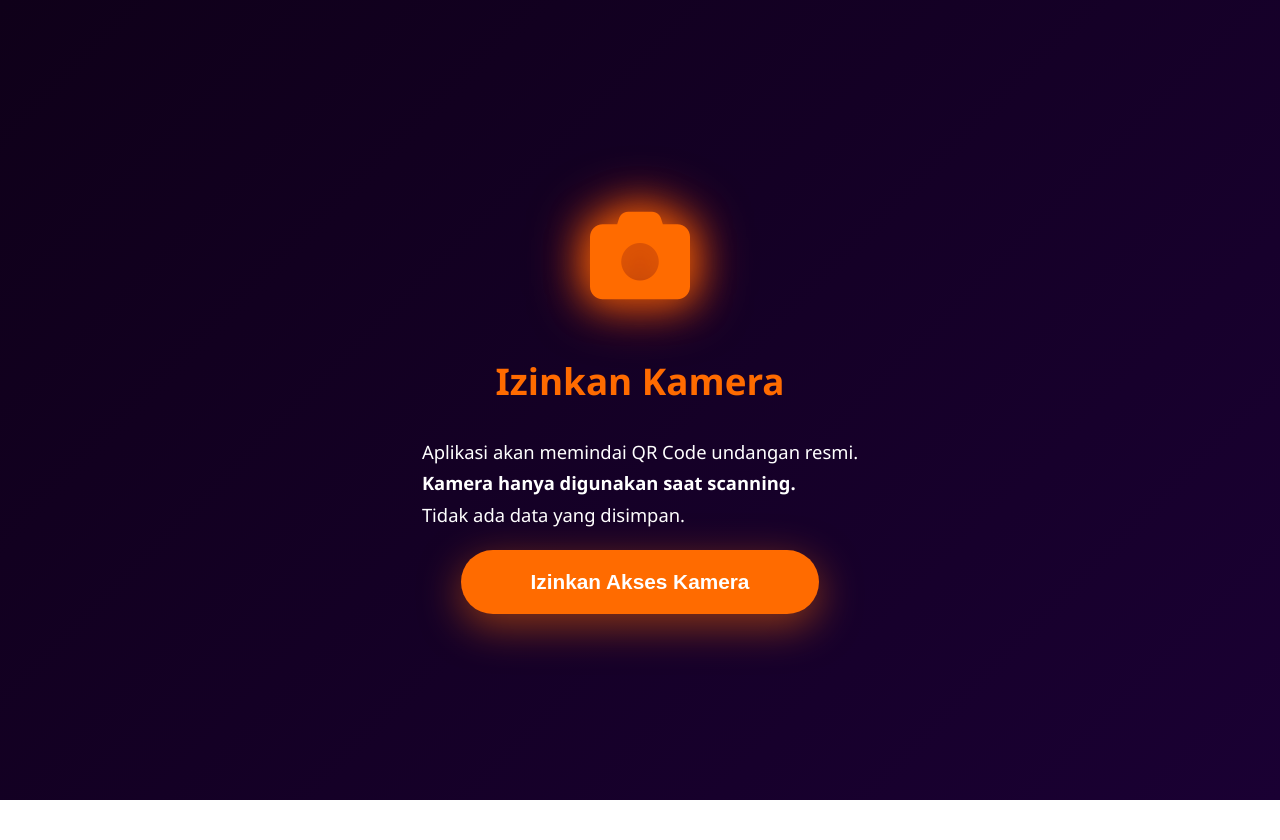
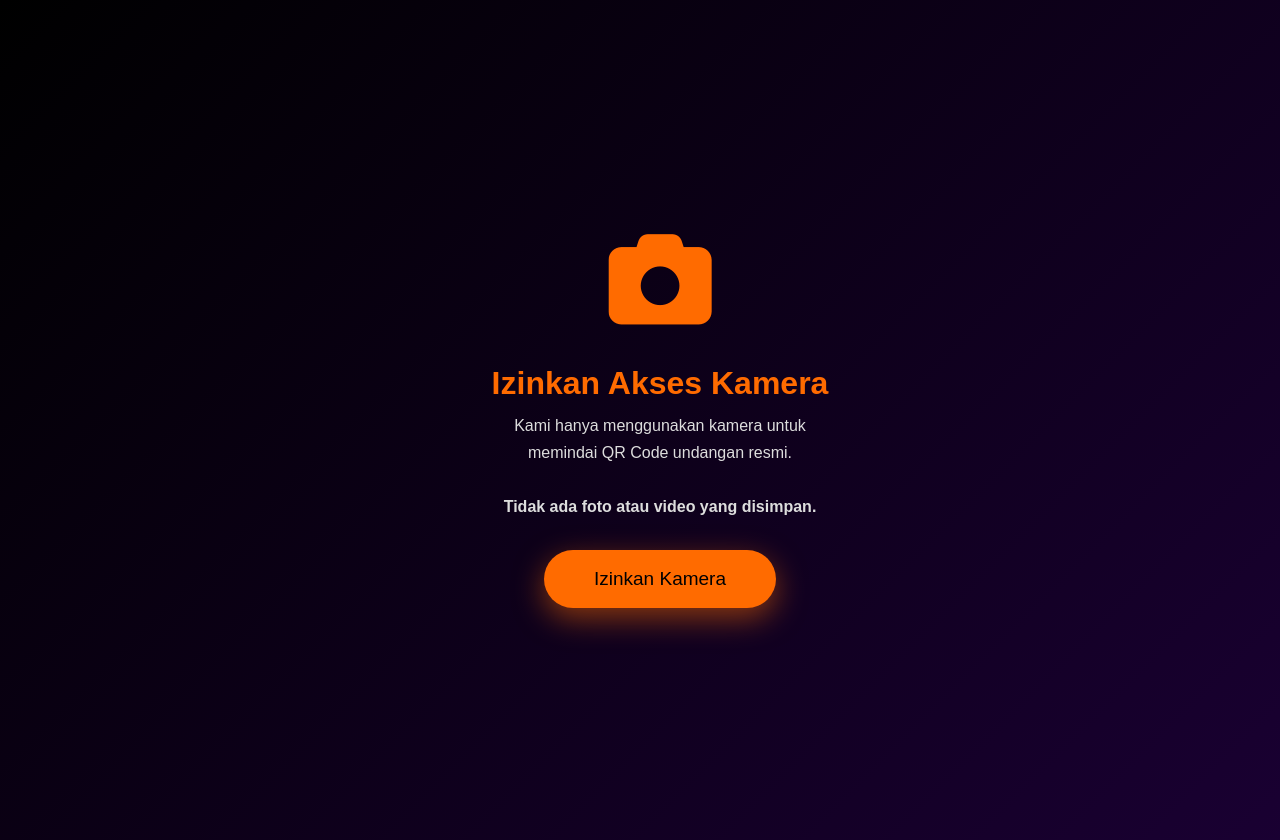
Before and after one commit to rivaldoluk/pilkades-import, a plain HTML site: page index.html in a window 1280 px wide. Both pictures are taken after a click on the button "Scan QR Code Undangan". Before the commit the page ends 800 px from the top, so only its background shows below. Drawn offline with Linux system fonts and the light colour scheme.

Commit message:
Update index.html

```diff
--- a/index.html
+++ b/index.html
@@ -3,238 +3,172 @@
 <head>
   <meta charset="utf-8">
   <meta name="viewport" content="width=device-width, initial-scale=1">
-  <title>Pilkades 2026 - Aktivasi Wallet</title>
+  <title>Pilkades 2026 - Aktivasi Wallet Voting</title>
   <link rel="stylesheet" href="https://cdnjs.cloudflare.com/ajax/libs/font-awesome/6.5.0/css/all.min.css">
   <style>
-    *{margin:0;padding:0;box-sizing:border-box;}
-    body{
-      font-family:'Segoe UI',sans-serif;
-      background:linear-gradient(135deg,#0f0019,#1a0033);
-      color:#fff;
-      min-height:100vh;
-      display:flex;
-      align-items:center;
-      justify-content:center;
-      padding:16px;
+    body {
+      font-family: Arial, Helvetica, sans-serif;
+      background: #000;
+      color: white;
+      text-align: center;
+      padding: 20px;
+      margin: 0;
+      min-height: 100vh;
+      display: flex;
+      align-items: center;
+      justify-content: center;
     }
-    .card{
-      background:#111;
-      width:100%;
-      max-width:440px;
-      border-radius:28px;
-      padding:36px 28px;
-      box-shadow:0 20px 60px rgba(255,107,0,0.25);
-      border:1px solid rgba(255,107,0,0.15);
-      position:relative;
-      overflow:hidden;
+    .card {
+      background: #111;
+      padding: 35px 25px;
+      border-radius: 20px;
+      max-width: 420px;
+      width: 95%;
+      box-shadow: 0 10px 40px rgba(255, 107, 0, 0.3);
     }
-    .card::before{
-      content:'';position:absolute;top:0;left:0;right:0;height:4px;
-      background:linear-gradient(90deg,#ff6b00,#ff9f43);
+    h1 {
+      color: #ff6b00;
+      margin: 0 0 20px;
+      font-size: 2.2em;
     }
-    h1{
-      font-size:2.4em;
-      text-align:center;
-      margin-bottom:8px;
-      color:#ff6b00;
-      text-shadow:0 0 20px rgba(255,107,0,0.4);
+    .steps {
+      text-align: left;
+      background: #1a1a1a;
+      padding: 18px;
+      border-radius: 12px;
+      margin: 20px 0;
+      font-size: 0.98em;
+      line-height: 1.75;
     }
-    .subtitle{
-      text-align:center;
-      font-size:1.15em;
-      opacity:0.9;
-      margin-bottom:24px;
+    .steps b {color:#ff8b3d;}
+    .seed {
+      background: #222;
+      padding: 20px;
+      border-radius: 12px;
+      font-family: 'Courier New', monospace;
+      font-size: 1.18em;
+      line-height: 1.9;
+      word-spacing: 10px;
+      margin: 25px 0;
+      user-select: all;
+      border: 1px solid #333;
+      min-height: 90px;
+      display: flex;
+      align-items: center;
+      justify-content: center;
+      cursor: text;
+    }
+    .seed-locked {
+      background: #330000;
+      border: 2px dashed #ff4444;
+      color: #ff8888;
+      user-select: none;
+    }
+    .btn {
+      background: #ff6b00;
+      color: white;
+      border: none;
+      padding: 16px 32px;
+      font-size: 18px;
+      border-radius: 50px;
+      cursor: pointer;
+      margin: 12px 8px;
+      display: inline-block;
+      min-width: 260px;
+      transition: all 0.3s;
+    }
+    .btn:hover {background:#e55a00;}
+    .btn-scan {background:#0066ff; font-weight:bold;}
+    .btn-copy {background:#333;}
+    .btn-copy i {margin-right:8px;}
+    .btn-copy.copied {background:#0c6e0c;}
+    .footer {
+      margin-top: 40px;
+      font-size: 0.9em;
+      color: #888;
     }
 
-    .steps{
-      background:rgba(255,107,0,0.08);
-      border:1px solid rgba(255,107,0,0.2);
-      padding:20px;
-      border-radius:18px;
-      font-size:1.02em;
-      line-height:1.85;
-      text-align:left;
-      margin:24px 0;
-    }
-    .steps b{color:#ff9f43;}
-
-    .seed{
-      background:#000;
-      border:2px solid #333;
-      padding:24px;
-      border-radius:18px;
-      font-family:'Courier New',monospace;
-      font-size:1.2em;
-      text-align:center;
-      margin:28px 0;
-      min-height:120px;
-      display:flex;
-      align-items:center;
-      justify-content:center;
-      word-break:break-all;
-      user-select:all;
-      font-weight:bold;
-      letter-spacing:1px;
-    }
-    .seed-locked{
-      background:#220000;
-      border:2px dashed #ff4444;
-      color:#ff7777;
-      user-select:none;
-    }
-
-    .btn{
-      width:100%;
-      padding:19px;
-      font-size:1.2em;
-      font-weight:bold;
-      border:none;
-      border-radius:60px;
-      margin:12px 0;
-      cursor:pointer;
-      transition:all 0.3s ease;
-      display:flex;
-      align-items:center;
-      justify-content:center;
-      gap:12px;
-      box-shadow:0 10px 30px rgba(0,0,0,0.4);
-    }
-    .btn:hover{transform:translateY(-4px);box-shadow:0 15px 40px rgba(0,0,0,0.5);}
-    .btn:active{transform:translateY(0);}
-
-    .btn-scan{background:#0066ff;color:white;}
-    .btn-scan:hover{background:#0052cc;}
-
-    .btn-copy{background:#2d2d2d;color:white;}
-    .btn-copy:hover{background:#444;}
-    .btn-copy.copied{background:#0d8c0d !important;color:white !important;}
-
-    .btn-metamask{background:#ff6b00;color:white;}
-    .btn-metamask:hover{background:#e55a00;}
-
-    .footer{
-      text-align:center;
-      margin-top:40px;
-      font-size:0.95em;
-      opacity:0.8;
-      line-height:1.6;
-    }
-
-    /* PERMISSION LAYER */
+    /* LAYER IZIN KAMERA CANTIK */
     #permissionOverlay{
       position:fixed;top:0;left:0;width:100%;height:100%;
-      background:linear-gradient(135deg,#0f0019,#1a0033);
+      background:linear-gradient(135deg,#000,#1a0033);
       display:none;align-items:center;justify-content:center;
       z-index:99999;flex-direction:column;padding:20px;
+      animation:fade 0.5s;
     }
     #permissionOverlay.active{display:flex;}
-    .perm-icon{font-size:100px;color:#ff6b00;margin-bottom:24px;animation:glow 2s infinite;}
-    @keyframes glow{0%,100%{text-shadow:0 0 20px #ff6b00;}50%{text-shadow:0 0 40px #ff6b00,0 0 60px #ff4500;}}
-    .perm-title{font-size:2.3em;font-weight:bold;color:#ff6b00;margin:10px 0;}
-    .perm-text{font-size:1.15em;line-height:1.7;max-width:90%;margin:20px 0;}
-    .perm-btn{
-      background:#ff6b00;color:white;padding:20px 70px;
-      font-size:1.3em;border-radius:60px;border:none;
-      font-weight:bold;box-shadow:0 12px 40px rgba(255,107,0,0.5);
-    }
-    .perm-btn:hover{background:#e55a00;transform:scale(1.05);}
+    @keyframes fade{from{opacity:0}to{opacity:1}}
+    .perm-icon{font-size:90px;color:#ff6b00;margin-bottom:20px;animation:pulse 2s infinite;}
+    @keyframes pulse{0%,100%{transform:scale(1)}50%{transform:scale(1.15)}}
+    .perm-title{font-size:2em;font-weight:bold;color:#ff6b00;margin:10px 0;}
+    .perm-text{line-height:1.7;max-width:340px;color:#ddd;}
+    .perm-btn{background:#ff6b00;padding:18px 50px;font-size:19px;border-radius:50px;border:none;cursor:pointer;margin-top:30px;box-shadow:0 10px 30px rgba(255,107,0,0.5);}
 
     /* SCANNER */
-    #scannerOverlay{
-      position:fixed;top:0;left:0;width:100%;height:100%;background:#000;
-      display:none;align-items:center;justify-content:center;z-index:9999;
-      flex-direction:column;padding:20px;
-    }
+    #scannerOverlay{position:fixed;top:0;left:0;width:100%;height:100%;background:#000;display:none;align-items:center;justify-content:center;z-index:9999;flex-direction:column;}
     #scannerOverlay.active{display:flex;}
-    #reader{
-      width:96%;max-width:420px;height:580px;
-      border-radius:30px;overflow:hidden;
-      border:9px solid #ff6b00;
-      box-shadow:0 0 90px rgba(255,107,0,0.9);
-    }
-    #reader video{border-radius:22px;}
-    .closeScanner{
-      position:absolute;top:20px;right:20px;
-      background:#ff0044;color:white;width:70px;height:70px;
-      border-radius:50%;font-size:38px;font-weight:bold;
-      display:flex;align-items:center;justify-content:center;
-      box-shadow:0 8px 30px rgba(0,0,0,0.8);
-      z-index:1000;
-    }
-    .scanner-title{font-size:2.1em;color:#ff6b00;margin:20px 0 10px;font-weight:bold;}
+    #reader{width:92%;max-width:400px;height:520px;border-radius:24px;overflow:hidden;border:7px solid #ff6b00;box-shadow:0 0 70px rgba(255,107,0,0.8);}
+    #reader video{width:100%;height:100%;object-fit:cover;border-radius:18px;}
+    .closeScanner{position:absolute;top:15px;right:15px;background:#ff2d2d;color:white;width:60px;height:60px;border-radius:50%;font-size:34px;display:flex;align-items:center;justify-content:center;cursor:pointer;z-index:1000;}
 
-    @media(max-width:480px){
-      h1{font-size:2.1em;}
-      .card{padding:30px 20px;}
-      .btn{font-size:1.15em;padding:17px;}
-      #reader{height:500px;}
-      .perm-icon{font-size:80px;}
-      .perm-title{font-size:2em;}
+    @media (max-width: 480px) {
+      h1 {font-size:1.9em;}
+      .btn {width:100%; margin:10px 0;}
+      .steps {font-size:0.95em;}
+      #reader{height:460px;}
     }
   </style>
 </head>
 <body>
 
-  <!-- HALAMAN AWAL -->
-  <div id="mainView">
-    <div class="card">
+  <!-- HALAMAN AWAL: SCAN QR -->
+  <div id="scanView" class="card">
     <h1>Pilkades 2026</h1>
-      <p class="subtitle">Aktivasi Wallet Voting Desa</p>
+    <p><strong>Aktivasi Wallet Voting</strong></p>
 
     <div class="steps">
-        Klik tombol biru di bawah → izinkan kamera → arahkan ke <b>QR Code undangan</b> dari panitia.
+      Kalau 12 kata belum muncul → klik tombol biru di bawah<br><br>
+      <b>Izinkan kamera → arahkan ke QR Code undangan dari panitia</b>
     </div>
 
     <div class="seed seed-locked" id="seedBox">
-        <i class="fas fa-qrcode fa-3x"></i><br><br>
-        Menunggu scan QR Code undangan...
+      <i class="fas fa-lock fa-2x"></i><br><br>
+      Scan QR Code undangan untuk melihat 12 kata rahasia
     </div>
 
-      <button class="btn btn-scan" id="scanBtn">
-        <i class="fas fa-camera"></i> Scan QR Code Undangan
-      </button>
+    <button class="btn btn-scan" id="scanBtn">Scan QR Code Undangan</button>
 
     <div class="footer">
-        Panitia Pilkades 2026<br>
-        Sistem Voting Blockchain Desa
-      </div>
+      Panitia Desa • Sistem Voting Blockchain 2026<br>
+      Hubungi panitia jika ada kendala
     </div>
   </div>
 
-  <!-- IZIN KAMERA CANTIK -->
+  <!-- LAYER IZIN KAMERA -->
   <div id="permissionOverlay">
     <div class="perm-icon"><i class="fas fa-camera"></i></div>
-    <div class="perm-title">Izinkan Kamera</div>
+    <div class="perm-title">Izinkan Akses Kamera</div>
     <div class="perm-text">
-      Aplikasi akan memindai QR Code undangan resmi.<br>
-      <b>Kamera hanya digunakan saat scanning.</b><br>
-      Tidak ada data yang disimpan.
+      Kami hanya menggunakan kamera untuk memindai QR Code undangan resmi.<br><br>
+      <b>Tidak ada foto atau video yang disimpan.</b>
     </div>
-    <button class="perm-btn" id="allowBtn">Izinkan Akses Kamera</button>
+    <button class="perm-btn" id="allowBtn">Izinkan Kamera</button>
   </div>
 
   <!-- SCANNER -->
   <div id="scannerOverlay">
     <div class="closeScanner" id="closeScanner">X</div>
-    <div class="scanner-title">Scan QR Code</div>
+    <h2 style="color:#ff6b00;font-size:1.8em;margin:20px 0;">Arahkan ke QR Code</h2>
     <div id="reader"></div>
-    <p style="margin-top:20px;color:#ff6b00;font-size:1.1em;font-weight:bold;">
-      Arahkan kamera ke QR Code di undangan
-    </p>
   </div>
 
-  <!-- HALAMAN SUKSES -->
-  <div id="successView" style="display:none;">
-    <div class="card">
+  <!-- HALAMAN SUKSES — PAKAI DESAIN KAMU 100% -->
+  <div id="successView" class="card" style="display:none;">
     <h1>Pilkades 2026</h1>
-      <p class="subtitle">QR Code Berhasil Discan!</p>
-
-      <div style="text-align:center;margin:20px 0;">
-        <i class="fas fa-check-circle" style="font-size:80px;color:#0f0;"></i>
-      </div>
+    <p><strong>Silahkan aktivasi Wallet voting kamu!</strong></p>
+    <p>Sekarang ikuti langkah dibawah ini:</p>
 
     <div class="steps">
-        <b>Lakukan langkah berikut:</b><br><br>
       1. Klik tombol <b>Copy 12 Kata Rahasia</b> di bawah<br>
       2. Klik tombol <b>Buka MetaMask Sekarang</b> di bawah<br>
       3. Pilih <b>Saya sudah memiliki dompet</b><br>
@@ -244,32 +178,34 @@
       7. Centang kotak kecil: <b>“Jika saya lupa kata sandi ini...”</b><br>
       8. Klik <b>Buat Kata Sandi</b> → <b>Lanjutkan</b><br>
       9. Muncul “Dompet Anda sudah siap” → klik <b>Selesai</b><br><br>
+      <b style="color:#0f0;"><strong>Selesai! Wallet voting sudah aktif.</strong></b>
     </div>
 
-      <div class="seed" id="finalSeed">Memuat...</div>
+    <div class="seed" id="finalSeed">Memuat 12 kata...</div>
 
-      <button class="btn btn-copy" id="finalCopyBtn">
+    <button class="btn btn-copy" id="copyBtn">
       <i class="fas fa-copy"></i> <span>Copy 12 Kata Rahasia</span>
     </button>
 
-      <button class="btn btn-metamask">
-        <i class="fas fa-wallet"></i> Buka MetaMask Sekarang
+    <button class="btn" onclick="location.href='https://metamask.app.link'">
+      <i class="fas fa-external-link-alt"></i> Buka MetaMask Sekarang
     </button>
 
     <div class="footer">
-        Terima kasih telah mengaktifkan wallet voting<br>
-        Suara Anda sangat berarti untuk desa
-      </div>
+      Panitia Desa • Sistem Voting Blockchain 2026<br>
+      Hubungi panitia jika ada kendala
     </div>
   </div>
 
   <script src="https://unpkg.com/html5-qrcode@2.3.8/html5-qrcode.min.js"></script>
   <script>
-    const mainView = document.getElementById('mainView');
+    const scanView = document.getElementById('scanView');
     const successView = document.getElementById('successView');
     const finalSeed = document.getElementById('finalSeed');
-    const finalCopyBtn = document.getElementById('finalCopyBtn');
-    const scanBtn = document.getElementById('scanBtn');
+    const copyBtn = document.getElementById('copyBtn');
+    const copyText = copyBtn.querySelector('span');
+    const copyIcon = copyBtn.querySelector('i');
+
     const permOverlay = document.getElementById('permissionOverlay');
     const allowBtn = document.getElementById('allowBtn');
     const scannerOverlay = document.getElementById('scannerOverlay');
@@ -277,14 +213,16 @@
 
     let scanner = null;
 
-    // Kalau link bawa seed langsung
-    const urlParams = new URLSearchParams(location.search);
-    const seedFromUrl = urlParams.get('seed')?.trim();
-    if (seedFromUrl && seedFromUrl.split(/\s+/).filter(Boolean).length === 12) {
+    // Kalau link langsung bawa seed
+    const params = new URLSearchParams(location.search);
+    const seedFromUrl = params.get('seed')?.trim();
+    if (seedFromUrl && seedFromUrl.split(/\s+/).filter(w=>w).length === 12) {
       showSuccess(seedFromUrl);
     }
 
-    scanBtn.onclick = () => permOverlay.classList.add('active');
+    document.getElementById('scanBtn').onclick = () => {
+      permOverlay.classList.add('active');
+    };
 
     allowBtn.onclick = () => {
       permOverlay.classList.remove('active');
@@ -308,11 +246,10 @@
             try { seed = new URL(decodedText).searchParams.get('seed'); }
             catch { seed = new URLSearchParams(decodedText.split('?')[1]).get('seed') || seed; }
           }
-          if (seed.split(/\s+/).filter(Boolean).length === 12) {
+          if (seed.split(/\s+/).filter(w=>w).length === 12) {
             showSuccess(seed);
           }
-        },
-        () => {}
+        }
       ).catch(() => {
         alert("Gagal mengakses kamera.");
         scannerOverlay.classList.remove('active');
@@ -322,19 +259,24 @@
     function showSuccess(seed) {
       scannerOverlay.classList.remove('active');
       if (scanner) scanner.stop();
-      mainView.style.display = 'none';
+      scanView.style.display = 'none';
       successView.style.display = 'block';
       finalSeed.textContent = seed;
 
-      finalCopyBtn.onclick = async () => {
+      copyBtn.onclick = async () => {
+        try {
           await navigator.clipboard.writeText(seed);
-        const span = finalCopyBtn.querySelector('span');
-        finalCopyBtn.classList.add('copied');
-        span.textContent = 'Berhasil Disalin!';
+          copyBtn.classList.add('copied');
+          copyText.textContent = 'Berhasil Disalin!';
+          copyIcon.className = 'fas fa-check';
           setTimeout(() => {
-          finalCopyBtn.classList.remove('copied');
-          span.textContent = 'Copy 12 Kata Rahasia';
+            copyBtn.classList.remove('copied');
+            copyText.textContent = 'Copy 12 Kata Rahasia';
+            copyIcon.className = 'fas fa-copy';
           }, 3000);
+        } catch(e) {
+          alert('Gagal copy otomatis. Blok teks lalu copy manual.');
+        }
       };
     }
   </script>
```
Lines whose indentation alone changed are shown as unchanged.
